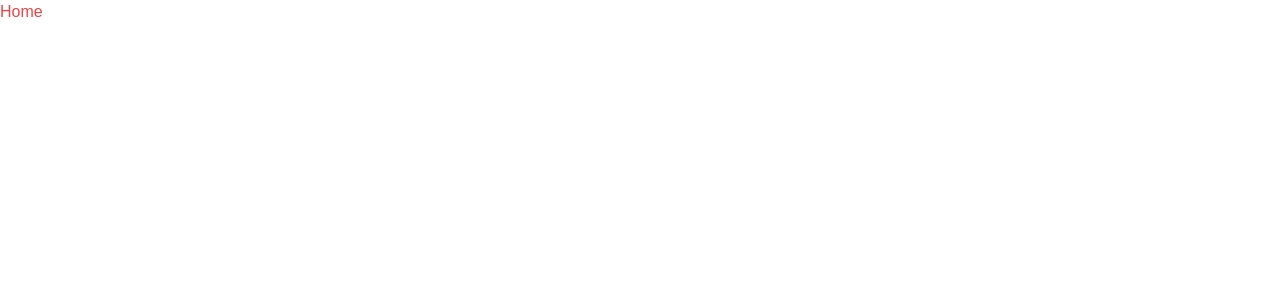
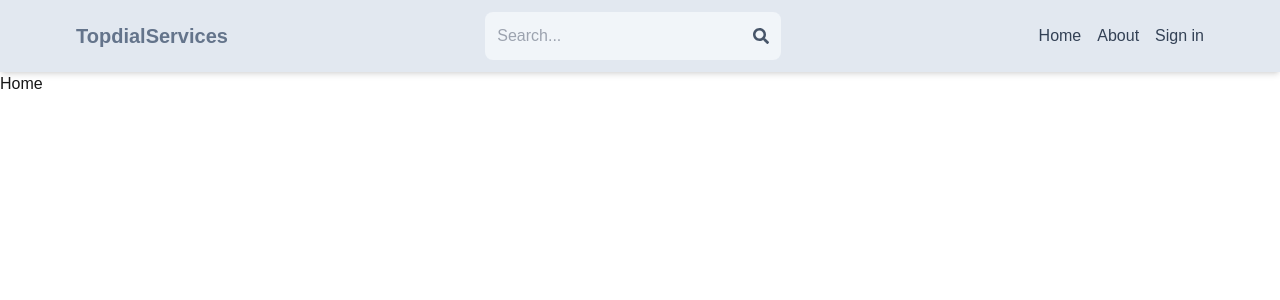
Before and after one commit to Royalwole/topdial-listing, a Next.js app: page / in a window 1280 px wide. Shown: the top 300 px of the page. Built offline with nearby package versions, Linux system fonts and the light colour scheme.

Commit message:
Add header components

```diff
--- a/src/app/layout.js
+++ b/src/app/layout.js
@@ -1,5 +1,6 @@
 import { Geist, Geist_Mono } from "next/font/google";
 import "./globals.css";
+import Header from "@/components/Header";  // Ensure this path is correct
 
 const geistSans = Geist({
   variable: "--font-geist-sans",
@@ -22,6 +23,7 @@
       <body
         className={`${geistSans.variable} ${geistMono.variable} antialiased`}
       >
+        <Header />  {/* Ensure Header component is used here */}
         {children}
       </body>
     </html>
--- a/src/app/page.js
+++ b/src/app/page.js
@@ -1,5 +1,7 @@
-export default function Home() {
+import React from 'react';
+
+export default function page() {
   return (
-    <div className="text-red-500">Home</div>
-  );
+    <div>Home</div>
+  ); // Corrected the syntax error by removing the 's'
 }
--- /dev/null
+++ b/src/components/header.jsx
@@ -0,0 +1,40 @@
+import { FaSearch } from 'react-icons/fa';
+import Link from 'next/link';
+
+export default function Header() {
+  return (
+    <header className='bg-slate-200 shadow-md'>
+      <div className='flex justify-between items-center max-w-6xl mx-auto p-3'>
+        <Link href="/">
+          <h1 className='font-bold text-sm sm:text-xl flex flex-wrap'>
+            <span className='text-slate-500'>Topdial</span>
+            <span className='text-slate-500'>Services</span>
+          </h1>
+        </Link>
+        <form className='bg-slate-100 p-3 rounded-lg flex items-center'>
+          <input type="text" placeholder="Search..." className='bg-transparent focus:outline-none w-24 sm:w-64'/>
+          <button type="submit">
+            <FaSearch className='text-slate-600'/>
+          </button>
+        </form>
+        <ul className='flex gap-4'>
+            <Link href="/">
+            <li className='hidden md:inline text-slate-700 hover:underline'>
+              Home
+              </li>
+            </Link>
+            <Link href="/about">
+              <li className='hidden sm:inline text-slate-700 hover:underline'>
+                About
+                </li>
+            </Link>
+            <Link href="/sign-in">
+              <li className='hidden sm:inline text-slate-700 hover:underline'>
+                Sign in
+                </li>
+            </Link>
+        </ul>
+      </div>
+    </header>
+  );
+}
```
Also changed, not shown: package.json (+5 -4 lines), 1 other file (tests, documents, lock files or other folders).
